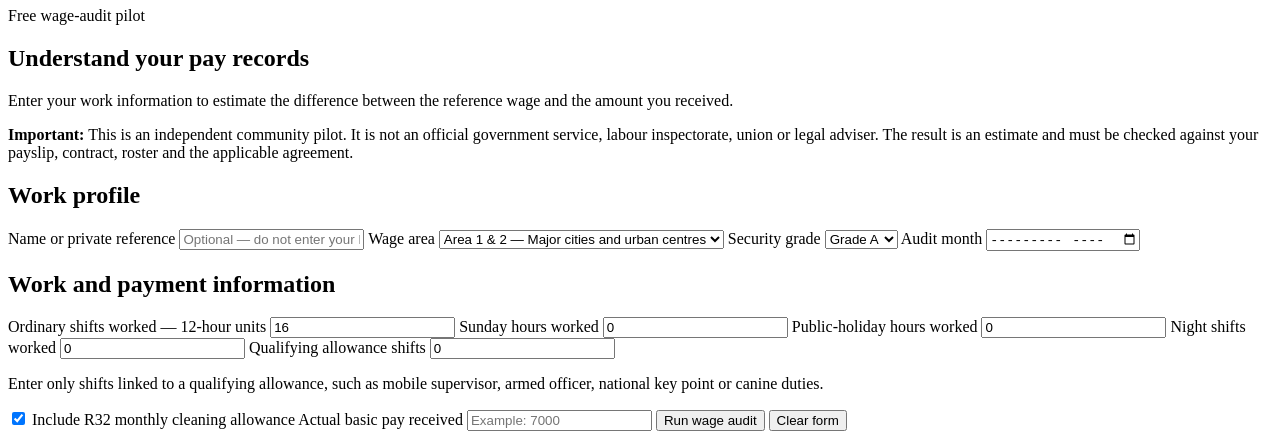
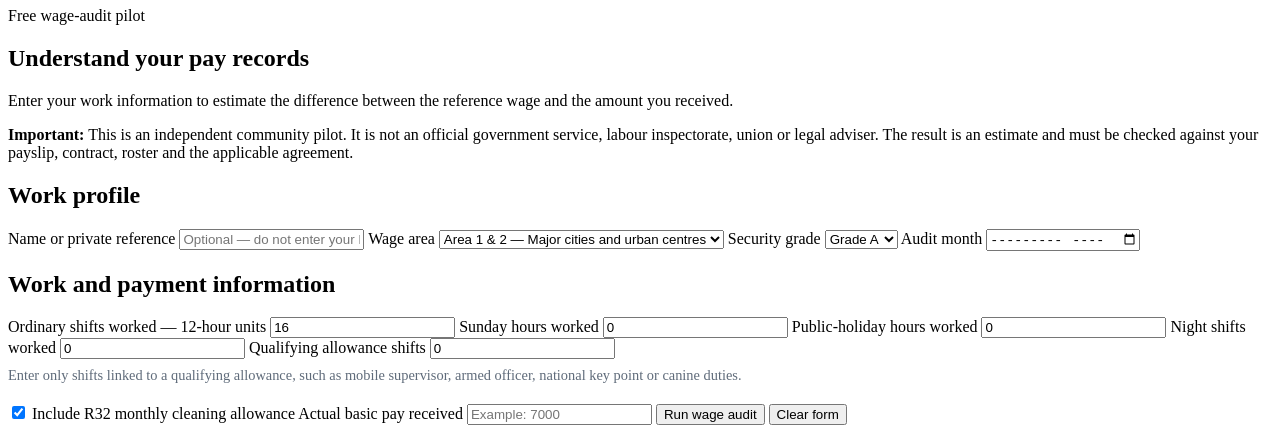
Before and after one commit to Lihle86/civic-ledger, a plain HTML site: page index.html in a window 1280 px wide. Shown: the part 99-538 px from the top of the page. Drawn offline with Linux system fonts and the light colour scheme.

Commit message:
Update style.css

```diff
--- a/style.css
+++ b/style.css
@@ -33,3 +33,10 @@
   background: transparent;
   font-size: 1.4rem;
 }
+
+.help-text {
+  margin: 0.35rem 0 1rem;
+  color: #5f6b7a;
+  font-size: 0.9rem;
+  line-height: 1.5;
+}
```
